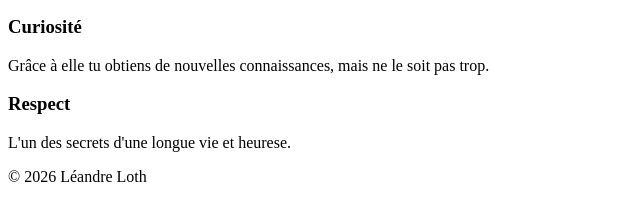
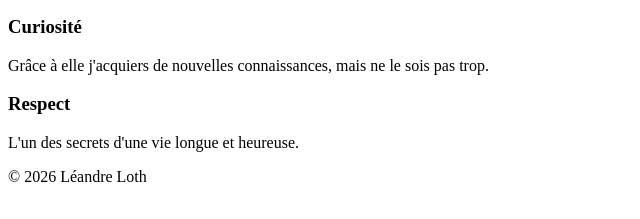
Before and after one commit to LeandreMampouele/Portfolio, a plain HTML site: page competences.html in a window 1280 px wide. Shown: the part 487-706 px from the top of the page, 0-640 px from the left. Drawn offline with Linux system fonts and the light colour scheme.

Commit message:
Ajout de la page Compétences

```diff
--- a/competences.html
+++ b/competences.html
@@ -61,11 +61,11 @@
             </article>
             <article class="carte">
                 <h3>Curiosité</h3>
-                <p>Grâce à elle tu obtiens de nouvelles connaissances, mais ne le soit pas trop.</p>
+                <p>Grâce à elle j'acquiers de nouvelles connaissances, mais ne le sois pas trop.</p>
             </article>
             <article class="carte">
                 <h3>Respect</h3>
-                <p>L'un des secrets d'une longue vie et heurese.</p>
+                <p>L'un des secrets d'une vie longue et heureuse.</p>
             </article>
         </section>
     </main>
```
